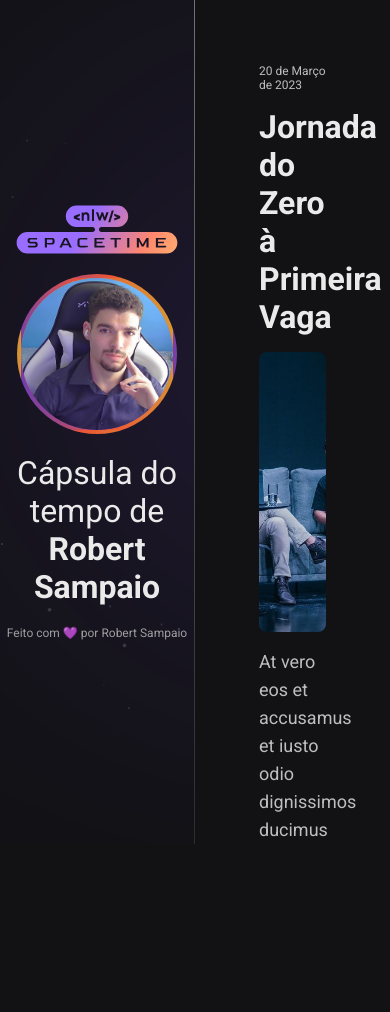
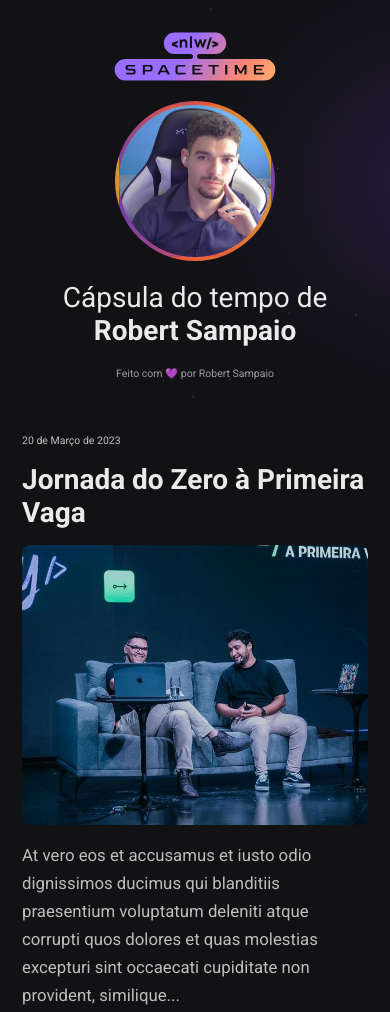
Before and after one commit to robert-sampaio/nlw-spacetime, a plain HTML site: page index.html in a window 390 px wide. Shown: the top 1012 px of the page. Before the commit the page ends 844 px from the top, so only its background shows below. Drawn offline with Linux system fonts and the light colour scheme.

Commit message:
responsibility

```diff
--- a/index.html
+++ b/index.html
@@ -35,10 +35,12 @@
       >
         <small>20 de Março de 2023</small>
         <h1>Jornada do Zero à Primeira Vaga</h1>
+        <div>
           <img
             src="./assets/jornada.png"
             alt="Rodrigo e Mayk apresentando o evento Jornada do Zero à Primeira Vaga"
           />
+        </div>
         <p>
           At vero eos et accusamus et iusto odio dignissimos ducimus qui
           blanditiis praesentium voluptatum deleniti atque corrupti quos dolores
@@ -54,10 +56,12 @@
       >
         <small>20 de Março de 2023</small>
         <h1>Jornada do Zero à Primeira Vaga</h1>
+        <div>
           <img
             src="./assets/jornada.png"
             alt="Rodrigo e Mayk apresentando o evento Jornada do Zero à Primeira Vaga"
           />
+        </div>
         <p>
           At vero eos et accusamus et iusto odio dignissimos ducimus qui
           blanditiis praesentium voluptatum deleniti atque corrupti quos dolores
@@ -73,10 +77,12 @@
       >
         <small>20 de Março de 2023</small>
         <h1>Jornada do Zero à Primeira Vaga</h1>
+        <div>
           <img
             src="./assets/jornada.png"
             alt="Rodrigo e Mayk apresentando o evento Jornada do Zero à Primeira Vaga"
           />
+        </div>
         <p>
           At vero eos et accusamus et iusto odio dignissimos ducimus qui
           blanditiis praesentium voluptatum deleniti atque corrupti quos dolores
--- a/style.css
+++ b/style.css
@@ -2,6 +2,33 @@
   margin: 0;
   padding: 0;
   box-sizing: border-box;
+}
+
+:root {
+  font-size: 16px;
+}
+
+::-webkit-scrollbar {
+  width: 8px;
+}
+
+::-webkit-scrollbar-track {
+  background-color: #2c2c31;
+}
+
+::-webkit-scrollbar-thumb {
+  background-color: #9e9ea0;
+}
+
+@keyframes entering {
+  from {
+    opacity: 0;
+    transform: translateY(-200px);
+  }
+  to {
+    opacity: 1;
+    transform: translateY(0px);
+  }
 }
 
 body {
@@ -34,6 +61,10 @@ aside {
   background-size: auto 100%;
 }
 
+aside * {
+    animation: entering 0.7s ease-in-out;
+}
+
 aside img:nth-child(2) {
   width: 160px;
   height: 160px;
@@ -45,12 +76,12 @@ aside img:nth-child(2) {
 }
 
 aside p {
-  font-size: 32px;
+  font-size: 2rem;
   text-align: center;
 }
 
 aside span {
-  font-size: 12px;
+  font-size: 0.75rem;
   color: #9e9ea0;
 }
 
@@ -59,6 +90,7 @@ nav {
   grid-area: timeline;
 
   overflow-y: scroll;
+  animation: entering 0.7s ease-in-out;
 }
 
 .memory {
@@ -72,11 +104,11 @@ nav {
 
 .memory small {
   color: #bebebf;
-  font-size: 12px;
+  font-size: 0.75rem;
 }
 
 .memory h1 {
-  font-size: 32px;
+  font-size: 2rem;
   color: #eaeaea;
 }
 
@@ -85,10 +117,47 @@ nav {
   height: 280px;
   object-fit: cover;
   border-radius: 8px;
+
+  transition: transform 0.3s ease-in-out;
+}
+
+.memory div {
+  width: 100%;
+  height: 280px;
+  overflow: hidden;
+  border-radius: 8px;
+}
+
+.memory:hover img {
+  transform: scale(1.1);
 }
 
 .memory p {
-  font-size: 18px;
+  font-size: 1.2rem;
   color: #bebebf;
   line-height: 28px;
 }
+
+@media (max-width: 768px) {
+  :root {
+    font-size: 14px;
+  }
+
+  body {
+    grid-template-columns: 1fr;
+    grid-template-rows: 0.2fr 0.8fr;
+    grid-template-areas:
+    "profile"
+    "timeline";
+  }
+
+  aside {
+    border-right: none;
+    padding: 32px 12px;
+  }
+
+  nav {
+    overflow-y: visible;
+    padding: 22px;
+  }
+}
```
Lines whose indentation alone changed are shown as unchanged.
